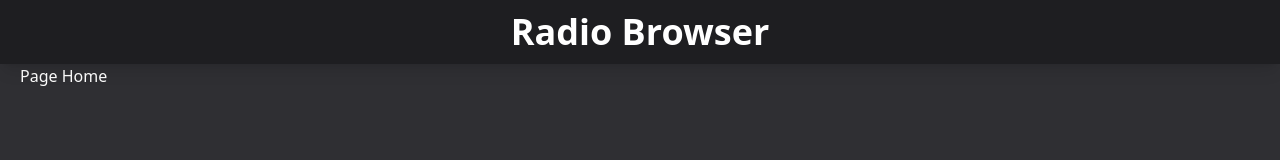
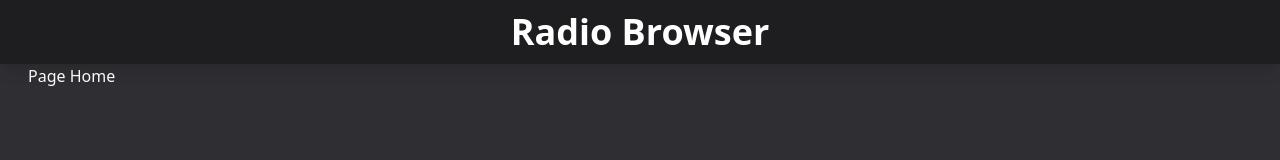
Before and after one commit to juliocmatias/frontend-radio-browser, a Next.js app: page / in a window 1280 px wide. Shown: the top 160 px of the page. Built offline with nearby package versions, Linux system fonts and the light colour scheme.

Commit message:
fix: increase horizontal padding in Container component

```diff
--- a/src/components/Layout/styles.ts
+++ b/src/components/Layout/styles.ts
@@ -3,5 +3,5 @@ import tw from 'tailwind-styled-components';
 export const Container = tw.div`
   mx-auto
   w-full
-  px-5
+  px-7
 `;
```
